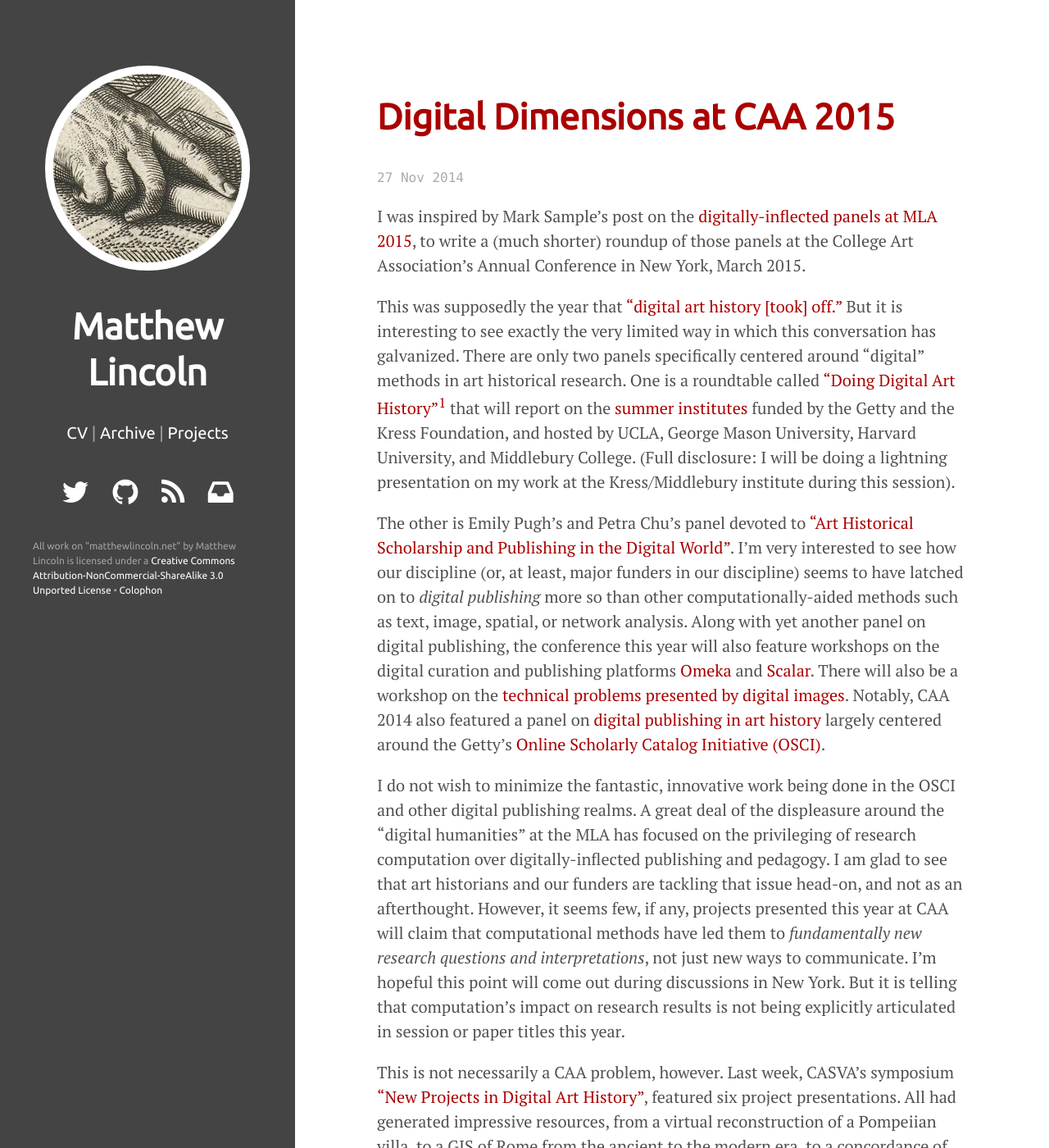
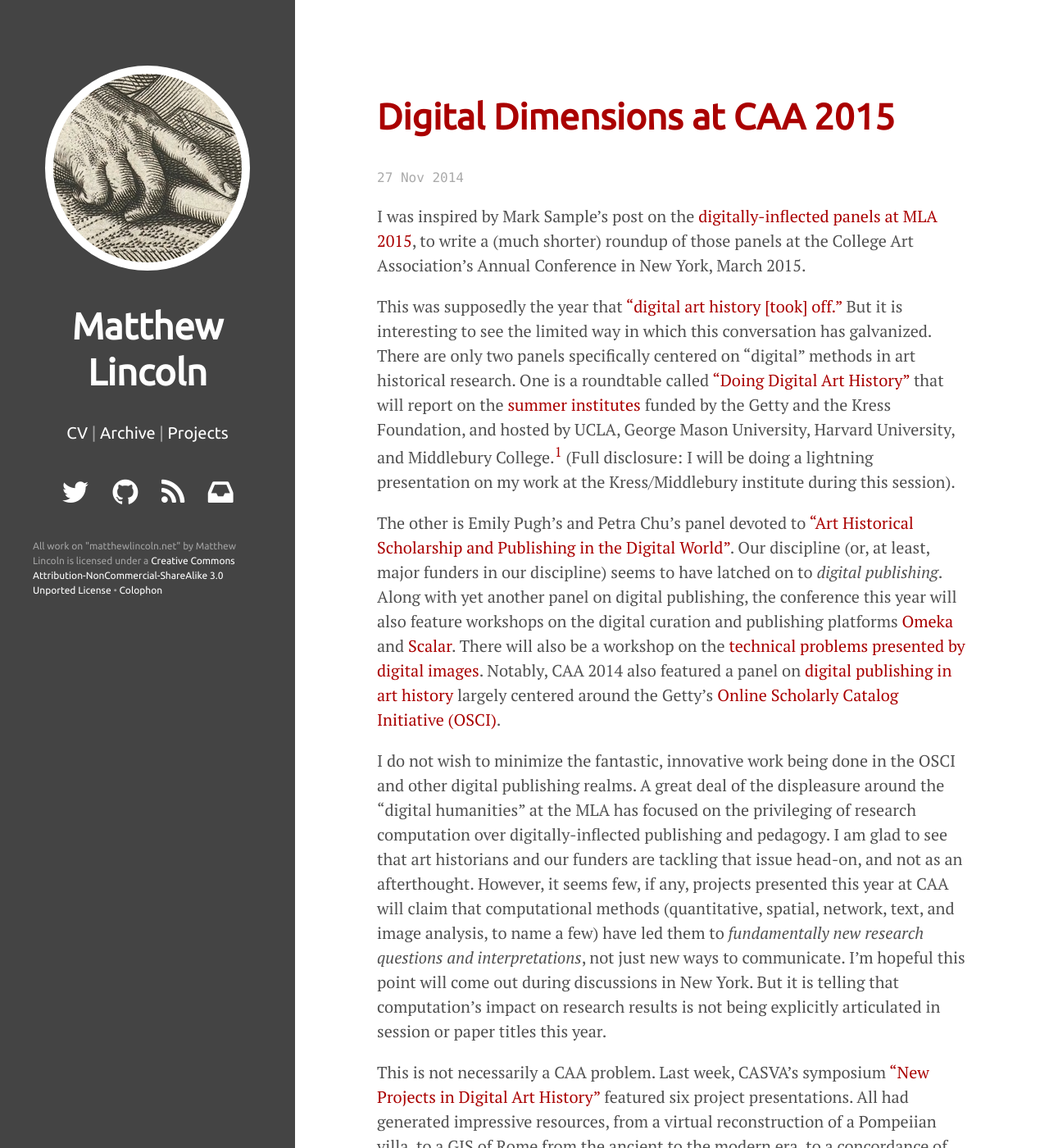
Before and after one commit to mdlincoln/mdlincoln.github.io, a Jekyll site: the page built from _posts/2014-11-27-digital-dimensions-at-caa-2015.md, in a window 1280 px wide and 1400 px high. Shown: the whole window at 82% size. Built offline with Jekyll 4.4.1, drawn with Linux system fonts in a browser that asks for light colours; nearby versions of some CDN libraries; comment, search, counter and statistics services are not loaded; some of the changed text lies outside the part shown.

Commit message:
revisions

```diff
--- a/_posts/2014-11-27-digital-dimensions-at-caa-2015.md
+++ b/_posts/2014-11-27-digital-dimensions-at-caa-2015.md
@@ -13,15 +13,15 @@ I was inspired by Mark Sample's post on the [digitally-inflected panels at MLA 2
 [sample]: http://www.samplereality.com/2014/11/23/digital-humanities-at-mla-2015/
 
 This was supposedly the year that ["digital art history [took] off."](http://www.collegeart.org/news/2014/10/07/digital-art-history-takes-off/)
-But it is interesting to see exactly the very limited way in which this conversation has galvanized.
-There are only two panels specifically centered around "digital" methods in art historical research.
-One is a roundtable called ["Doing Digital Art History"](http://conference.collegeart.org/programs/doing-digital-art-history/)[^hashtag] that will report on the [summer institutes](/2014/01/21/summer-2014-digital-art-history-institutes.html) funded by the Getty and the Kress Foundation, and hosted by UCLA, George Mason University, Harvard University, and Middlebury College.
+But it is interesting to see the limited way in which this conversation has galvanized.
+There are only two panels specifically centered on "digital" methods in art historical research.
+One is a roundtable called ["Doing Digital Art History"](http://conference.collegeart.org/programs/doing-digital-art-history/) that will report on the [summer institutes](/2014/01/21/summer-2014-digital-art-history-institutes.html) funded by the Getty and the Kress Foundation, and hosted by UCLA, George Mason University, Harvard University, and Middlebury College.[^hashtag]
 (Full disclosure: I will be doing a lightning presentation on my work at the Kress/Middlebury institute during this session).
 
 [^hashtag]: The name is derived from the impromptu Twitter hashtag [`#doingdah14`](https://twitter.com/hashtag/doingdah14) started by the [GMU program](http://arthistory2014.doingdh.org/).
 
 The other is Emily Pugh's and Petra Chu's panel devoted to ["Art Historical Scholarship and Publishing in the Digital World"](http://conference.collegeart.org/programs/art-historical-scholarship-and-publishing-in-the-digital-world/).
-I'm very interested to see how our discipline (or, at least, major funders in our discipline) seems to have latched on to *digital publishing* more so than other computationally-aided methods such as text, image, spatial, or network analysis.
+Our discipline (or, at least, major funders in our discipline) seems to have latched on to *digital publishing*.
 Along with yet another panel on digital publishing, the conference this year will also feature workshops on the digital curation and publishing platforms [Omeka](http://conference.collegeart.org/programs/building-scholarly-digital-archives-and-exhibits-with-omeka/) and [Scalar](http://conference.collegeart.org/programs/scalar/).
 There will also be a workshop on the [technical problems presented by digital images](http://conference.collegeart.org/programs/making-sense-of-digital-images/).
 Notably, CAA 2014 also featured a panel on [digital publishing in art history](http://conference.collegeart.org/2014/schedule/program?key=244) largely centered around the Getty's [Online Scholarly Catalog Initiative (OSCI)](http://www.getty.edu/foundation/initiatives/current/osci/).
@@ -29,16 +29,16 @@ Notably, CAA 2014 also featured a panel on [digital publishing in art history](h
 I do not wish to minimize the fantastic, innovative work being done in the OSCI and other digital publishing realms.
 A great deal of the displeasure around the "digital humanities" at the MLA has focused on the privileging of research computation over digitally-inflected publishing and pedagogy.
 I am glad to see that art historians and our funders are tackling that issue head-on, and not as an afterthought.
-However, it seems few, if any, projects presented this year at CAA will claim that computational methods have led them to *fundamentally new research questions and interpretations*, not just new ways to communicate.
+However, it seems few, if any, projects presented this year at CAA will claim that computational methods (quantitative, spatial, network, text, and image analysis, to name a few) have led them to *fundamentally new research questions and interpretations*, not just new ways to communicate.
 I'm hopeful this point will come out during discussions in New York.
 But it is telling that computation's impact on research results is not being explicitly articulated in session or paper titles this year.
 
-This is not necessarily a CAA problem, however.
-Last week, CASVA's symposium ["New Projects in Digital Art History"](http://www.nga.gov/content/ngaweb/calendar/lectures/symposia/digital-art-history.html), featured six project presentations.
+This is not necessarily a CAA problem.
+Last week, CASVA's symposium ["New Projects in Digital Art History"](http://www.nga.gov/content/ngaweb/calendar/lectures/symposia/digital-art-history.html) featured six project presentations.
 All had generated impressive resources, from a virtual reconstruction of a Pompeiian villa, to a GIS of Rome from the ancient to the modern era, to a concordance of the text and images in multiple editions of *Orlando Furioso*.
 In my view, however, only Paul Jaskot and Christian Huemer explained precisely how computer-aided analysis had led them to new conclusions about their subjects.
 At the risk of sounding strident: *what is the point of any of this work, if not that?*
-Are we trapped within what Johanna Drucker has called a "*digitized* art history" rather than a fully "*digital* art history?"[^drucker]
+Are we trapped within what Johanna Drucker has called a "*digitized* art history" rather than a "*digital* art history" that grapples with the full theoretical implications of humanities computing?[^drucker]
 
 CAA director Linda Downs is [excited](http://www.collegeart.org/art-ed/?p=14) about the transformative potential digital technology may hold for our research and publishing.
 Me too.
```
